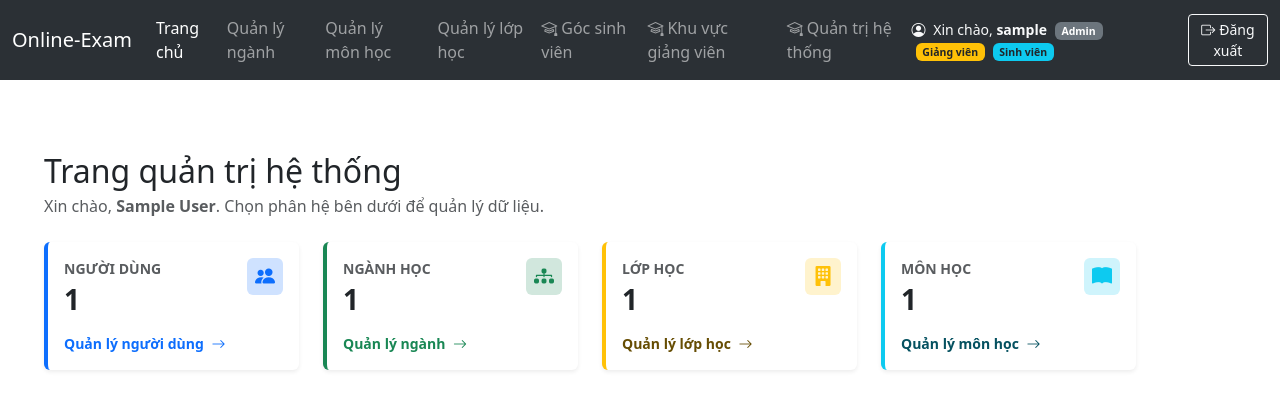
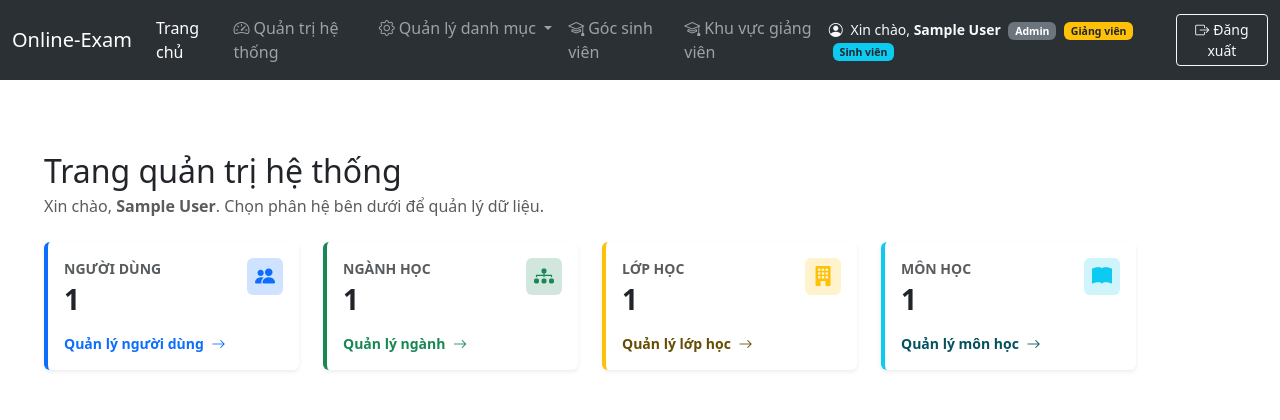
Before and after one commit to HuuTho021205/online-exam-platform, a Spring Boot app: page /admin in a window 1280 px wide. Shown: the top 420 px of the page. Run offline with Spring Boot 4, Linux system fonts and the light colour scheme; a user stored in the database is signed in; tables that the repository leaves empty hold one stand-in row (values such as "Sample post"); some of the project's set-up classes (security, data sources, template engines, error pages and the like) are left out, and stand-ins take their place; some libraries are stand-ins or nearby versions.

Commit message:
feat: add admin management dropdown navbar

```diff
--- a/src/main/resources/templates/fragments/navbar.html
+++ b/src/main/resources/templates/fragments/navbar.html
@@ -1,9 +1,9 @@
 <!doctype html>
 <html lang="vi"
-      xmlns:sec="http://www.thymeleaf.org/extras/spring-security"
->
+      xmlns:th="http://www.thymeleaf.org"
+      xmlns:sec="http://www.thymeleaf.org/extras/spring-security">
 <body>
-<nav th:fragment="navbar" class="navbar navbar-expand-lg bg-body-tertiary " data-bs-theme="dark">
+<nav th:fragment="navbar" class="navbar navbar-expand-lg bg-body-tertiary" data-bs-theme="dark">
     <div class="container-fluid">
         <a class="navbar-brand" th:href="@{/}">Online-Exam</a>
         <button class="navbar-toggler" type="button" data-bs-toggle="collapse" data-bs-target="#navbarSupportedContent"
@@ -15,15 +15,42 @@
                 <li class="nav-item">
                     <a class="nav-link active" aria-current="page" th:href="@{/}">Trang chủ</a>
                 </li>
+
                 <li class="nav-item" sec:authorize="hasRole('ADMIN')">
-                    <a class="nav-link" th:href="@{/admin/majors}">Quản lý ngành</a>
+                    <a class="nav-link" th:href="@{/admin/dashboard}">
+                        <i class="bi bi-speedometer2 me-1"></i>Quản trị hệ thống
+                    </a>
                 </li>
-                <li class="nav-item" sec:authorize="hasRole('ADMIN')">
-                    <a class="nav-link" th:href="@{/admin/subjects}">Quản lý môn học</a>
+
+                <li class="nav-item dropdown" sec:authorize="hasRole('ADMIN')">
+                    <a class="nav-link dropdown-toggle" href="#" role="button" data-bs-toggle="dropdown" aria-expanded="false">
+                        <i class="bi bi-gear me-1"></i>Quản lý danh mục
+                    </a>
+                    <ul class="dropdown-menu">
+                        <li>
+                            <a class="dropdown-item" th:href="@{/admin/majors}">
+                                <i class="bi bi-diagram-3 me-2"></i>Quản lý ngành
+                            </a>
+                        </li>
+                        <li>
+                            <a class="dropdown-item" th:href="@{/admin/subjects}">
+                                <i class="bi bi-book me-2"></i>Quản lý môn học
+                            </a>
+                        </li>
+                        <li>
+                            <a class="dropdown-item" th:href="@{/admin/classrooms}">
+                                <i class="bi bi-building me-2"></i>Quản lý lớp học
+                            </a>
+                        </li>
+                        <li><hr class="dropdown-divider"></li>
+                        <li>
+                            <a class="dropdown-item" th:href="@{/admin/users}">
+                                <i class="bi bi-people me-2"></i>Quản lý người dùng
+                            </a>
+                        </li>
+                    </ul>
                 </li>
-                <li class="nav-item" sec:authorize="hasRole('ADMIN')">
-                    <a class="nav-link" th:href="@{/admin/classrooms}">Quản lý lớp học</a>
-                </li>
+
                 <li class="nav-item" sec:authorize="hasRole('STUDENT')">
                     <a class="nav-link" th:href="@{/student/dashboard}">
                         <i class="bi bi-mortarboard me-1"></i>Góc sinh viên
@@ -34,12 +61,8 @@
                         <i class="bi bi-mortarboard me-1"></i>Khu vực giảng viên
                     </a>
                 </li>
-                <li class="nav-item" sec:authorize="hasRole('ADMIN')">
-                    <a class="nav-link" th:href="@{/admin/dashboard}">
-                        <i class="bi bi-mortarboard me-1"></i>Quản trị hệ thống
-                    </a>
-                </li>
             </ul>
+
             <ul class="navbar-nav ms-auto align-items-lg-center gap-2">
                 <li class="nav-item" sec:authorize="isAnonymous()">
                     <a class="nav-link" th:href="@{/login}">
@@ -48,21 +71,20 @@
                 </li>
 
                 <li class="nav-item d-flex align-items-center gap-3" sec:authorize="isAuthenticated()">
-                        <span class="text-light small">
+                    <span class="text-light small">
                         <i class="bi bi-person-circle me-1"></i>
-                        Xin chào, <strong sec:authentication="name">user</strong>
+                        Xin chào, <strong sec:authentication="principal.fullName">Họ và tên</strong>
                         <span class="badge bg-secondary ms-1" sec:authorize="hasRole('ADMIN')">Admin</span>
                         <span class="badge bg-warning text-dark ms-1" sec:authorize="hasRole('LECTURER')">Giảng viên</span>
                         <span class="badge bg-info text-dark ms-1" sec:authorize="hasRole('STUDENT')">Sinh viên</span>
                     </span>
 
-                    <form th:action="@{/logout}" method="post">
+                    <form th:action="@{/logout}" method="post" class="m-0">
                         <button type="submit" class="btn btn-outline-light btn-sm">
                             <i class="bi bi-box-arrow-right me-1"></i>Đăng xuất
                         </button>
                     </form>
                 </li>
-
             </ul>
         </div>
     </div>
```
